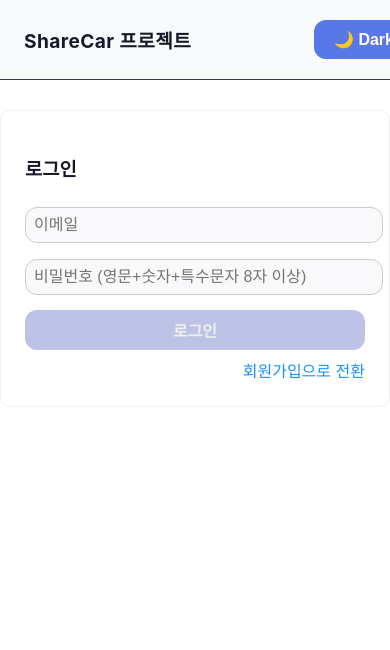
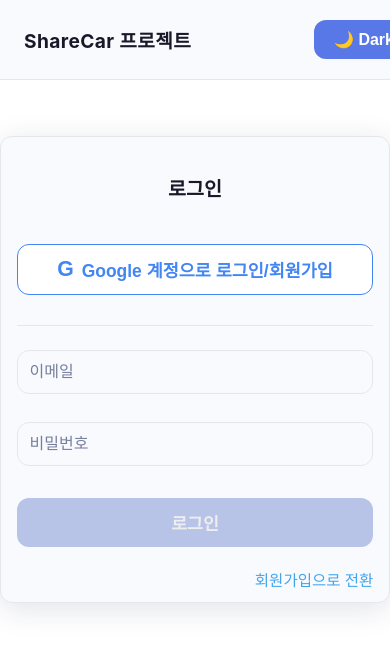
Before and after one commit to robinjh/ShareCar_GBDA, a React (Create React App) app in the folder sharecar/webpage_mypage/: page / in a window 390 px wide. Shown: the top 650 px of the page. Built offline with nearby package versions, Linux system fonts and the light colour scheme; no server answers.

Commit message:
refactor: extract AuthForm styles to separate CSS and add signup fields
- AuthForm의 스타일을 별도의 CSS 파일로 분리
- 회원가입 폼에 이름, 생년월일, 주소 입력 필드 추가
- 전체 디자인 일관성 및 유지보수성 개선

```diff
--- a/sharecar/webpage_mypage/src/components/auth/AuthForm.jsx
+++ b/sharecar/webpage_mypage/src/components/auth/AuthForm.jsx
@@ -1,34 +1,54 @@
 import React, { useState, useContext } from "react";
-import { signInWithEmailAndPassword, createUserWithEmailAndPassword, signOut } from "firebase/auth";
+import {
+  signInWithEmailAndPassword,
+  createUserWithEmailAndPassword,
+  signOut,
+  updateProfile,
+  GoogleAuthProvider,
+  signInWithPopup,
+  sendEmailVerification
+} from "firebase/auth";
 import { auth } from "../../firebase";
 import { UserContext } from "../../UserContext";
-import { sendEmailVerification } from "firebase/auth";
+import '../../styles/AuthForm.css';
 
 function AuthForm() {
+  const [name, setName] = useState("");
+  const [birth, setBirth] = useState("");
+  const [address, setAddress] = useState("");
   const [email, setEmail] = useState("");
   const [password, setPassword] = useState("");
-  const [isLogin, setIsLogin] = useState(true); // 로그인/회원가입 전환
+  const [isLogin, setIsLogin] = useState(true);
   const [error, setError] = useState("");
+  const [info, setInfo] = useState("");
   const user = useContext(UserContext);
-  const isValidEmail = email =>
-    /^[a-zA-Z0-9._%+-]+@[a-zA-Z0-9.-]+\.[a-zA-Z]{2,}$/.test(email);
-  const isValidPassword = pwd =>
-    /^(?=.*[A-Za-z])(?=.*\d)(?=.*[!@#$%^&*()_\-+=\[\]{};':"\\|,.<>/?]).{8,}$/.test(pwd);
-  const [info, setInfo] = useState(""); // 안내 메시지 상태 추가
 
+  // 구글 로그인/회원가입
+  const handleGoogleLogin = async () => {
+    setError(""); setInfo("");
+    try {
+      const provider = new GoogleAuthProvider();
+      await signInWithPopup(auth, provider);
+      setInfo("Google 계정으로 로그인/회원가입 완료!");
+    } catch (err) {
+      setError("구글 로그인 실패: " + err.message);
+    }
+  };
 
   // 로그인/회원가입 처리
   const handleSubmit = async (e) => {
     e.preventDefault();
-    setError("");
-    setInfo(""); // 안내 메시지 초기화
+    setError(""); setInfo("");
     try {
       if (isLogin) {
         await signInWithEmailAndPassword(auth, email, password);
         setInfo("로그인 성공!");
-        // user 상태는 Context에서 자동 반영됨
       } else {
+        if (!name.trim()) return setError("이름을 입력해 주세요.");
+        if (!birth.match(/^\d{4}-\d{2}-\d{2}$/)) return setError("생년월일을 YYYY-MM-DD 형식으로 입력해 주세요.");
+        if (!address.trim()) return setError("주소를 입력해 주세요.");
         const result = await createUserWithEmailAndPassword(auth, email, password);
+        await updateProfile(result.user, { displayName: name });
         await sendEmailVerification(result.user);
         setInfo("회원가입 완료! 이메일 인증을 해주세요.");
       }
@@ -44,95 +64,85 @@ function AuthForm() {
     }
   };
 
-  // 로그아웃
   const handleLogout = async () => {
     await signOut(auth);
-    // 로그아웃해도 Context에서 user가 자동 null로 반영됨
   };
 
-  // 이미 로그인 중이면 Welcome 메시지 + 로그아웃 버튼만!
+  // 로그인 중 화면
   if (user) {
     return (
-      <div style={{ maxWidth: 400, margin: "30px auto", padding: 24, border: "1px solid #eee", borderRadius: 10 }}>
-        <h3>Welcome, {user.email}!</h3>
+      <div className="auth-box">
+        <h3>Welcome, {user.displayName || user.email}!</h3>
         {!user.emailVerified && (
-          <div style={{ color: "#ffae42", marginBottom: 10 }}>이메일 인증 후 모든 기능을 사용할 수 있습니다.</div>
+          <div className="auth-warn">이메일 인증 후 모든 기능을 사용할 수 있습니다.</div>
         )}
-        <button onClick={handleLogout}>로그아웃</button>
+        <button className="main-btn" onClick={handleLogout}>로그아웃</button>
       </div>
     );
   }
 
-  // 로그인/회원가입 폼
   return (
-    <div style={{ maxWidth: 400, margin: "30px auto", padding: 24, border: "1px solid #eee", borderRadius: 10 }}>
-      <form onSubmit={handleSubmit}>
+    <div className="auth-box">
+      <form onSubmit={handleSubmit} className="auth-form">
         <h3>{isLogin ? "로그인" : "회원가입"}</h3>
+        <button type="button" className="google-btn" onClick={handleGoogleLogin}>
+          <span className="google-icon">G</span> Google 계정으로 로그인/회원가입
+        </button>
+        <hr className="auth-divider" />
+        {!isLogin && (
+          <>
+            <input
+              type="text"
+              value={name}
+              onChange={e => setName(e.target.value)}
+              placeholder="이름"
+              required
+            />
+            <input
+              type="text"
+              value={birth}
+              onChange={e => setBirth(e.target.value)}
+              placeholder="생년월일 (YYYY-MM-DD)"
+              required
+            />
+            <input
+              type="text"
+              value={address}
+              onChange={e => setAddress(e.target.value)}
+              placeholder="주소"
+              required
+            />
+          </>
+        )}
         <input
           type="email"
           value={email}
           onChange={e => setEmail(e.target.value)}
           placeholder="이메일"
           required
-          style={{
-            width: "100%",
-            margin: "8px 0",
-            padding: 8,
-            borderColor: email === "" ? "#ccc" : isValidEmail(email) ? "#3a6ff7" : "#ff4444"
-          }}
         />
-        {info && (
-          <div style={{ color: "#388e3c", marginBottom: 10 }}>
-            {info}
-          </div>
-        )}
-        {email && !isValidEmail(email) && (
-          <div style={{ color: "#ff4444", marginBottom: 4 }}>
-            올바른 이메일 형식(aaa@bbb.com)이 아닙니다.
-          </div>
-        )}
         <input
           type="password"
           value={password}
           onChange={e => setPassword(e.target.value)}
-          placeholder="비밀번호 (영문+숫자+특수문자 8자 이상)"
+          placeholder="비밀번호"
           required
-          style={{
-            width: "100%",
-            margin: "8px 0",
-            padding: 8,
-            borderColor:
-              !isLogin && password !== ""
-                ? isValidPassword(password)
-                  ? "#3a6ff7"
-                  : "#ff4444"
-                : "#ccc"
-          }}
         />
-        {!isLogin && password && !isValidPassword(password) && (
-          <div style={{ color: "#ff4444", marginBottom: 4 }}>
-            비밀번호는 8자 이상, 영문+숫자+특수문자를 모두 포함해야 합니다.
-          </div>
-        )}
-
-        {error && (
-          <div style={{ color: "red", marginBottom: 10 }}>{error}</div>
-        )}
+        {info && <div className="auth-info">{info}</div>}
+        {error && <div className="auth-error">{error}</div>}
         <button
           type="submit"
-          style={{ width: "100%", padding: 8, marginBottom: 8 }}
+          className="main-btn"
           disabled={
-            !isValidEmail(email) ||
-            (!isLogin && !isValidPassword(password))
+            !email ||
+            !password ||
+            (!isLogin && (!name || !birth.match(/^\d{4}-\d{2}-\d{2}$/) || !address))
           }
         >
           {isLogin ? "로그인" : "회원가입"}
         </button>
         <div style={{ textAlign: "right" }}>
-          <span
-            style={{ cursor: "pointer", color: "#1890ff" }}
-            onClick={() => setIsLogin(!isLogin)}
-          >
+          <span className="switch-link" onClick={() => setIsLogin(!isLogin)}>
             {isLogin ? "회원가입" : "로그인"}으로 전환
           </span>
         </div>
--- /dev/null
+++ b/sharecar/webpage_mypage/src/styles/AuthForm.css
@@ -0,0 +1,145 @@
+.auth-box {
+  max-width: 390px;
+  margin: 56px auto 0 auto;
+  padding: 34px 28px 28px 28px;
+  border: 1px solid var(--color-border);
+  border-radius: var(--radius);
+  background: var(--color-surface);
+  box-shadow: 0 6px 30px 0 rgba(30,40,80,0.13);
+}
+
+.dark .auth-box {
+  background: var(--color-surface-dark);
+  border: 1.5px solid var(--color-border-dark);
+  box-shadow: 0 8px 38px 0 rgba(12,12,32,0.22);
+}
+
+.auth-box h3 {
+  margin-bottom: 22px;
+  text-align: center;
+  font-size: 1.22em;
+  font-weight: 800;
+  color: var(--color-text);
+}
+.dark .auth-box h3 {
+  color: var(--color-text-dark);
+}
+
+.auth-form {
+  display: flex;
+  flex-direction: column;
+  gap: 14px;
+}
+
+.auth-form input[type="text"],
+.auth-form input[type="email"],
+.auth-form input[type="password"] {
+  width: 100%;
+  padding: 12px;
+  border-radius: var(--radius);
+  border: 1.5px solid var(--color-border);
+  background: var(--color-surface);
+  font-size: 1em;
+  color: var(--color-text);
+  transition: border var(--transition), background var(--transition), color var(--transition);
+  box-sizing: border-box;
+}
+.dark .auth-form input[type="text"],
+.dark .auth-form input[type="email"],
+.dark .auth-form input[type="password"] {
+  background: var(--color-surface-dark);
+  border: 1.5px solid var(--color-border-dark);
+  color: var(--color-text-dark);
+}
+.auth-form input:focus {
+  border: 1.5px solid var(--color-primary);
+  outline: none;
+}
+
+.auth-form input::placeholder {
+  color: var(--color-desc);
+  opacity: 1;
+}
+.dark .auth-form input::placeholder {
+  color: var(--color-desc-dark);
+}
+
+.main-btn {
+  width: 100%;
+  padding: 12px;
+  margin-top: 4px;
+  border-radius: var(--radius);
+  background: var(--color-primary);
+  color: #fff;
+  border: none;
+  font-weight: 700;
+  font-size: 1.08em;
+  transition: background var(--transition);
+  cursor: pointer;
+}
+.main-btn:disabled {
+  background: #b8c3e8;
+  cursor: not-allowed;
+}
+
+.google-btn {
+  width: 100%;
+  padding: 12px;
+  border-radius: var(--radius);
+  background: #fff;
+  border: 1.5px solid #4285F4;
+  color: #4285F4;
+  font-weight: 700;
+  font-size: 1.09em;
+  margin-bottom: 2px;
+  margin-top: 6px;
+  transition: background 0.14s;
+  cursor: pointer;
+  display: flex;
+  align-items: center;
+  justify-content: center;
+  gap: 8px;
+}
+.google-btn:hover {
+  background: #e3f0fe;
+}
+
+.dark .google-btn {
+  background: var(--color-surface-dark);
+  color: #97bbff;
+  border: 1.5px solid #4173e6;
+}
+.dark .google-btn:hover {
+  background: #353964;
+}
+
+.google-icon {
+  font-weight: 900;
+  font-size: 1.22em;
+  color: #4285F4;
+}
+.dark .google-icon {
+  color: #8bb0ff;
+}
+
+.auth-divider {
+  margin: 14px 0 10px 0;
+  border: none;
+  border-bottom: 1.2px solid var(--color-border);
+}
+.dark .auth-divider {
+  border-bottom: 1.2px solid var(--color-border-dark);
+}
+
+.auth-info { color: #388e3c; margin-bottom: 8px; font-size: 0.98em; }
+.auth-error { color: #ff4444; margin-bottom: 8px; font-size: 0.98em; }
+.auth-warn { color: #ffae42; margin-bottom: 8px; font-size: 0.98em; }
+.switch-link { cursor: pointer; color: var(--color-accent); font-size: 0.97em; }
+.switch-link:hover { text-decoration: underline; }
+
+@media (max-width: 480px) {
+  .auth-box {
+    padding: 16px 4vw 12px 4vw;
+    max-width: 98vw;
+  }
+}
--- a/sharecar/webpage_mypage/src/styles/Common.css
+++ b/sharecar/webpage_mypage/src/styles/Common.css
@@ -11,7 +11,7 @@
     --color-primary: #5978e7;
     --color-accent: #41a5ee;
 
-    --color-border: #353566;
+    --color-border: #e6e7ec;
     --color-border-dark: #353566;
 
     --color-input: #f9f9fb;
@@ -22,8 +22,7 @@
 
     --color-focus:#ff5c5c;
     --color-kakao: #fee500;
-    --color-kakaocheck: #fecf00;
-
+    --color-kakaocheck: #fee500;
 
     --radius: 12px;
     --transition: 0.3s;
```
